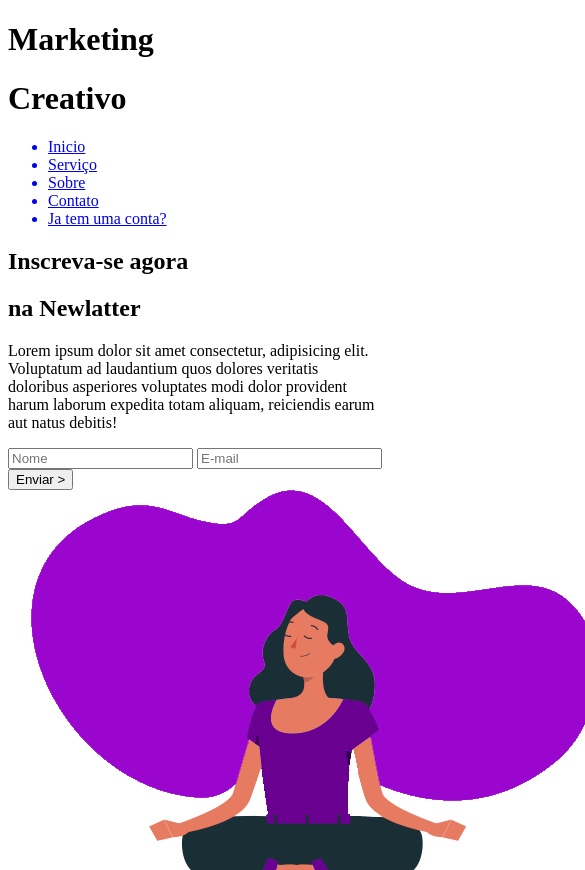
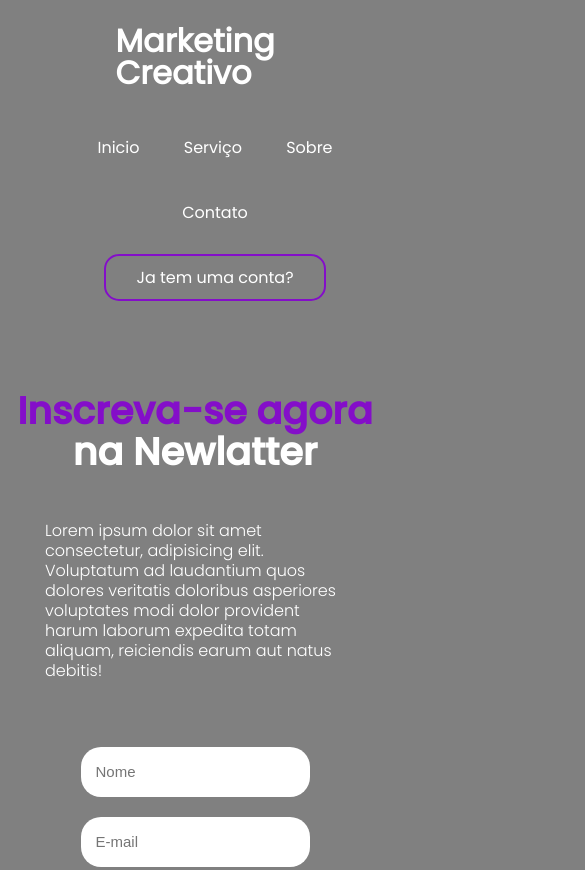
Before and after one commit to chagasfilho007/landing-page-html-css, a plain HTML site: page index.html in a window 390 px wide. Shown: the top 870 px of the page, 585 px wide, since content can reach past the window. Drawn offline with Linux system fonts and the light colour scheme.

Commit message:
finalizando

```diff
--- a/index.html
+++ b/index.html
@@ -5,6 +5,8 @@
     <meta name="viewport" content="width=device-width, initial-scale=1.0">
     <title>Landing-Page</title>
     <link rel="stylesheet" href="styles/style.css">
+    <link rel="stylesheet" href="styles/fonts.css">
+    <link rel="stylesheet" href="styles/media-query.css">
 </head>
 <body>
     <header>
@@ -17,12 +19,12 @@
             <a href="#"><li>Serviço</li></a>
             <a href="#"><li>Sobre</li></a>
             <a href="#"><li>Contato</li></a>
-            <a href="#"><li>Ja tem uma conta?</li></a>
+            <a href="#" id="inscreva-se-btn"><li>Ja tem uma conta?</li></a>
         </ul>
     </header>
     <main>
         <aside>
-            <h2>Inscreva-se agora</h2>
+            <h2><span>Inscreva-se agora</span></h2>
             <h2>na Newlatter</h2>
             <p>Lorem ipsum dolor sit amet consectetur, adipisicing elit.
             Voluptatum ad laudantium quos dolores veritatis doloribus asperiores
--- /dev/null
+++ b/styles/media-query.css
@@ -0,0 +1,33 @@
+@media screen and (max-width: 760px){
+    body{
+        background-color: gray;
+    }
+    header{
+        flex-direction: column;
+    }
+    main{
+        flex-direction: column;
+    }
+    h2{
+        font-size: 38px;
+        text-align: center;
+    }
+    p{
+        padding: 30px;
+    }
+    form{
+        margin: 0 auto;
+        width: 100%;
+    }
+    input{
+        align-self: center;
+    }
+    img{
+        max-width: 300px;
+        padding-left: 20%;
+        padding-top: 20px;
+    }
+    ul{
+        text-align: center;
+    }
+}
--- a/styles/style.css
+++ b/styles/style.css
@@ -0,0 +1,102 @@
+body{
+    background-color: #4e4a4a;
+    color: white;
+    font-family: poppinsregular;
+    max-width: 1200px;
+    margin: 0 auto;
+    padding: 15px;
+}
+
+header{
+    display: flex;
+    flex-direction: row;
+    justify-content: space-between;
+    align-items: center;
+}
+
+#title{
+    flex-direction: column;
+    line-height: 10px;
+}
+
+li{
+    display: inline-block;
+    margin: 20px;
+}
+
+a{
+    color: white;
+}
+
+a:hover{
+    color: rgb(132, 14, 201);
+    transition: 0.3s all;
+}
+
+#inscreva-se-btn{
+    border: 2px solid rgb(132, 14, 201);
+    padding: 10px;
+    border-radius: 15px;
+}
+
+#inscreva-se-btn:hover{
+    background-color: rgb(132, 14, 201);
+    color: white;
+}
+
+h1{
+    font-weight: 200px;
+}
+
+main{
+    display: flex;
+    flex-direction: row;
+    margin-top: 50px;
+}
+
+h2{
+    font-size: 56px;
+    line-height: 10px;
+    font-family: poppinsmedium;
+}
+
+span{
+    color: rgb(132, 14, 201);
+}
+
+p{
+    line-height: 20px;
+    max-width: 500px;
+    font-family: poppinslight;
+}
+
+img{
+    width: 500px;
+}
+
+form{
+    display: flex;
+    flex-direction: column;
+    width: 70%;
+}
+
+form [type="submit"]{
+    height: 50px;
+    width: 50%;
+    background-color: rgb(132, 14, 201);
+    color: white;
+    font-weight: bold;
+}
+
+form [type="submit"]:hover{
+    cursor: pointer;
+}
+
+input{
+    margin-top: 20px;
+    padding: 15px;
+    height: 20px;
+    border-radius: 20px;
+    border: none;
+    font-size: 15px;
+}
```
